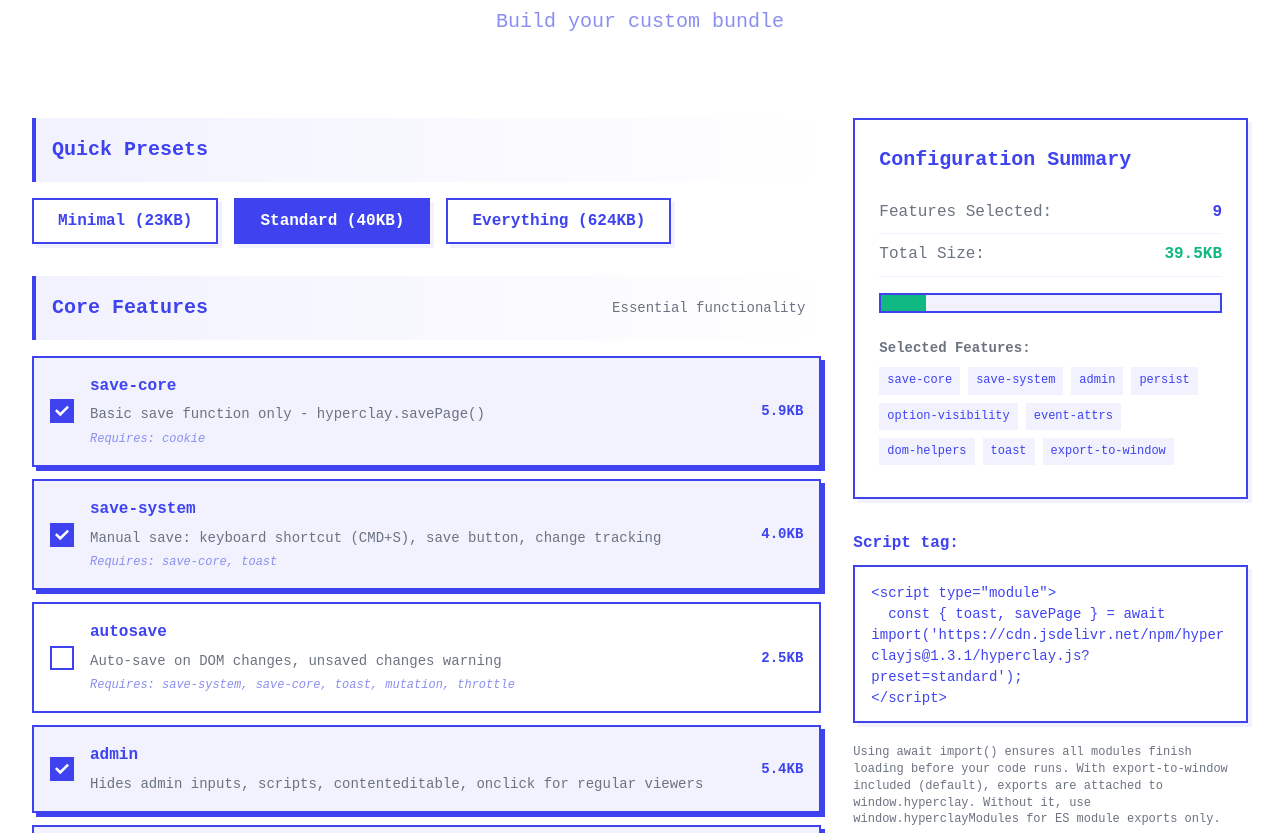
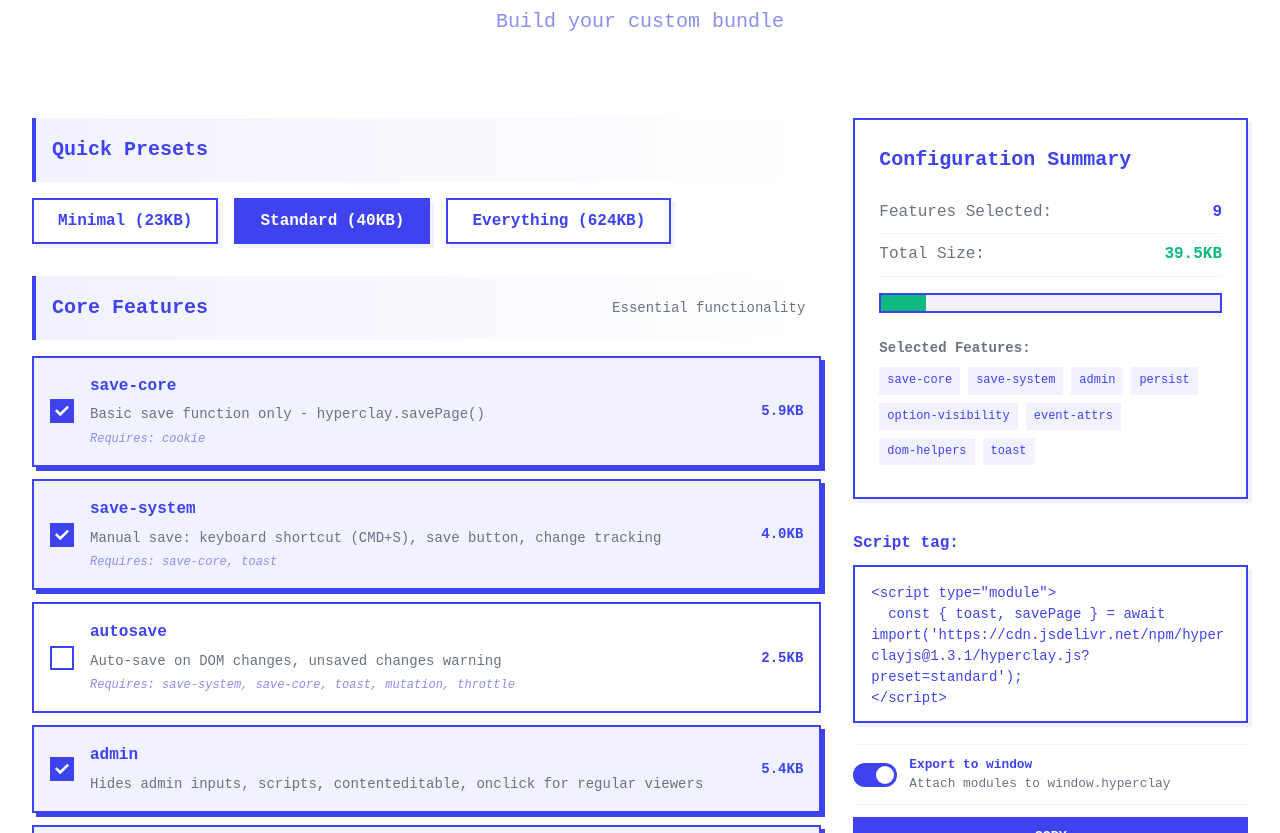
Before and after one commit to panphora/hyperclayjs, a website: page index.html in a window 1280 px wide. Shown: the part 119-952 px from the top of the page. Drawn offline with Linux system fonts and the light colour scheme; a web font is replaced by a local one.

Commit message:
feat: add toggle switch for export-to-window in configurator
- Replace verbose note with a styled toggle switch
- Make export-to-window a hidden module (like toast-hyperclay)
- Toggle syncs with preset selections and custom feature picks

```diff
--- a/index.html
+++ b/index.html
@@ -309,6 +309,74 @@
             line-height: 1.4;
         }
 
+        /* Toggle Switch */
+        .toggle-option {
+            display: flex;
+            align-items: center;
+            gap: 0.75rem;
+            padding: 0.75rem 0;
+            margin: 0.75rem 0;
+            border-top: 1px solid var(--shadow-blue);
+            border-bottom: 1px solid var(--shadow-blue);
+        }
+
+        .toggle-switch {
+            position: relative;
+            width: 44px;
+            height: 24px;
+            flex-shrink: 0;
+        }
+
+        .toggle-switch input {
+            opacity: 0;
+            width: 0;
+            height: 0;
+        }
+
+        .toggle-slider {
+            position: absolute;
+            cursor: pointer;
+            top: 0;
+            left: 0;
+            right: 0;
+            bottom: 0;
+            background-color: #ccc;
+            transition: 0.3s;
+            border-radius: 24px;
+        }
+
+        .toggle-slider:before {
+            position: absolute;
+            content: "";
+            height: 18px;
+            width: 18px;
+            left: 3px;
+            bottom: 3px;
+            background-color: white;
+            transition: 0.3s;
+            border-radius: 50%;
+        }
+
+        .toggle-switch input:checked + .toggle-slider {
+            background-color: var(--primary-blue);
+        }
+
+        .toggle-switch input:checked + .toggle-slider:before {
+            transform: translateX(20px);
+        }
+
+        .toggle-label {
+            font-size: 0.8rem;
+            color: var(--gray);
+            line-height: 1.3;
+        }
+
+        .toggle-label strong {
+            color: var(--primary-blue);
+            display: block;
+            margin-bottom: 2px;
+        }
+
         .copy-button {
             padding: 0.75rem 1.5rem;
             background: var(--primary-blue);
@@ -597,10 +665,15 @@
                     <div class="url-container">
                         <textarea class="url-textarea" id="generated-url" readonly></textarea>
                     </div>
-                    <div class="url-note">
-                        Using <code>await import()</code> ensures all modules finish loading before your code runs.
-                        With <code>export-to-window</code> included (default), exports are attached to <code>window.hyperclay</code>.
-                        Without it, use <code>window.hyperclayModules</code> for ES module exports only.
+                    <div class="toggle-option">
+                        <label class="toggle-switch">
+                            <input type="checkbox" id="export-to-window-toggle" checked>
+                            <span class="toggle-slider"></span>
+                        </label>
+                        <div class="toggle-label">
+                            <strong>Export to window</strong>
+                            Attach modules to window.hyperclay
+                        </div>
                     </div>
                     <button class="copy-button" id="copy-button">COPY</button>
                 </div>
@@ -792,6 +865,10 @@
                 }
             });
 
+            // Sync export-to-window toggle
+            const exportToggle = document.getElementById('export-to-window-toggle');
+            exportToggle.checked = selectedFeatures.has('export-to-window');
+
             // Calculate total size
             let totalSize = 0;
             selectedFeatures.forEach(feature => {
@@ -976,6 +1053,20 @@
             }, 2000);
         });
 
+            // Handle export-to-window toggle
+            const exportToggle = document.getElementById('export-to-window-toggle');
+            exportToggle.addEventListener('change', (e) => {
+                if (e.target.checked) {
+                    selectedFeatures.add('export-to-window');
+                } else {
+                    selectedFeatures.delete('export-to-window');
+                }
+                // Clear preset since we're customizing
+                currentPreset = null;
+                presetButtons.forEach(btn => btn.classList.remove('active'));
+                updateUI();
+            });
+
         }
 
         // Load data on page load
--- a/module-dependency-graph.json
+++ b/module-dependency-graph.json
@@ -769,8 +769,7 @@
         "admin",
         "persist",
         "option-visibility",
-        "edit-mode",
-        "export-to-window"
+        "edit-mode"
       ]
     },
     "custom-attributes": {
```
Also changed, not shown: README.md, build/generate-dependency-graph.js.
